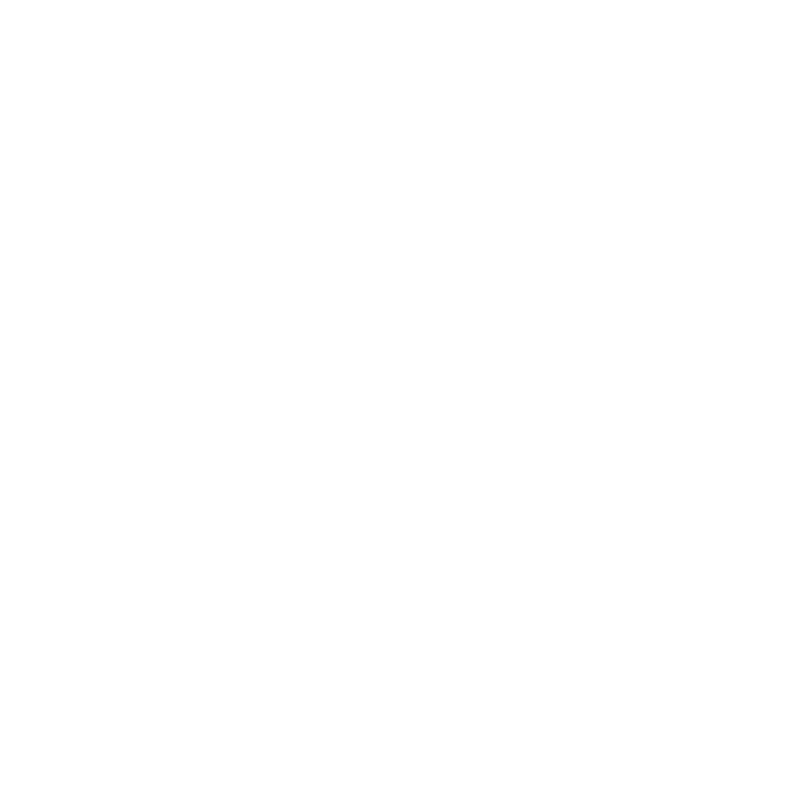
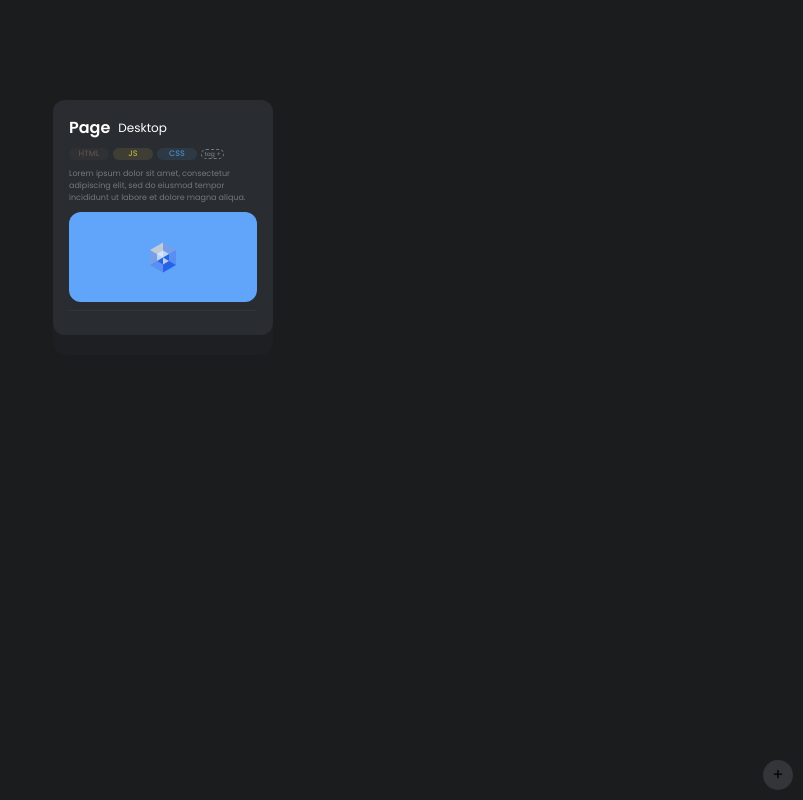
Before and after one commit to rcnald/synthesis, a website: page src/index.html in a window 1280 px wide. Shown: the whole page, without its empty margins (477-1280 px from the left). Drawn offline with nearby package versions, Linux system fonts and the light colour scheme; files that its build step writes are made by us from their sources.

Commit message:
home first look

```diff
--- a/src/index.html
+++ b/src/index.html
@@ -1,14 +1,45 @@
 <!DOCTYPE html>
-<html lang="en">
+<html lang="pt-BR">
     <head>
         <meta charset="UTF-8">
         <meta http-equiv="X-UA-Compatible" content="IE=edge">
         <meta name="viewport" content="width=device-width, initial-scale=1.0">
         <link rel="stylesheet" href="css/main.css">
-        <title>Project Template</title>
+        <link el="preconnect" href="https://fonts.googleapis.com">
+        <link rel="stylesheet" href="https://cdnjs.cloudflare.com/ajax/libs/font-awesome/6.4.0/css/all.min.css" integrity="sha512-iecdLmaskl7CVkqkXNQ/ZH/XLlvWZOJyj7Yy7tcenmpD1ypASozpmT/E0iPtmFIB46ZmdtAc9eNBvH0H/ZpiBw==" crossorigin="anonymous" referrerpolicy="no-referrer" /><link href='https://unpkg.com/boxicons@2.1.4/css/boxicons.min.css' rel='stylesheet'>
+        <link href="https://fonts.googleapis.com/css2?family=Poppins:wght@400;500;600;700&display=swap" rel="stylesheet">
+        <title>synthesis</title>
     </head>
-    <body>
+    <body class="c-body l-body">
+        <main class="c-main l-main">
+            <article class="c-card l-card">
+                <div class="c-card__content">
+                    <div class="c-card__header">
+                        <h1 class="c-card__title">Page</h1>
+                        <h2 class="c-card__type">Desktop</h2>
+                    </div>
+                    <ul class="c-card__tags">
+                        <li class="o-tag l-tag o-tag--HTML">HTML</li>
+                        <li class="o-tag l-tag o-tag--JS">JS</li>
+                        <li class="o-tag l-tag o-tag--CSS">CSS</li>
+                        <li class="o-tag o-tag--add">tag +</li>
+                    </ul>
+                    <p class="c-card__description">Lorem ipsum dolor sit amet, consectetur adipiscing elit, sed do eiusmod tempor incididunt ut labore et dolore magna aliqua. </p>
+                    <picture class="c-card__image l-card__image">
+                        <img class="l-card__icon" src="./assets/icon.svg" alt="">
+                    </picture>
 
+                    <hr class="o-line">
+
+                    <div class="c-card__wrapper">
+                        <button class="c-card__button l-button">Visitar</button>
+                        <input class="o-save fa-regular fa-bookmark" type="checkbox" name="" id="">
+                    </div>
+                </div>
+            </article>
+        </main>
+
+        <button class="o-widget l-widget">+</button>
     </body>
     <script src="js/main.js"></script>
 </html>
--- a/src/sass/abstract/_variables.scss
+++ b/src/sass/abstract/_variables.scss
@@ -1,7 +1,47 @@
 :root{
     // Colors
+    --color-neutral-100: #FFF;
+    --color-gray-900: #1B1C1E;
+    --color-gray-800: #1E1F23;
+    --color-gray-700: #292C31;
+    --color-gray-600: #333539;
+    --color-gray-500: #3A3D42;
+    --color-gray-300: #585858;
+    --color-gray-200: #4E5156;
+    --color-gray-100: #75787D;
+    --color-purple-600: #8770AD;
+    --color-purple-100: #B486FE;
 
-    --color-white: #FFF;
+    --color-primary-600: var(--color-purple-600);
+    --color-primary-100: var(--color-purple-100);
+
+    --theme-color-background-900: var(--color-gray-900);
+    --theme-color-background-800: var(--color-gray-800);
+    --theme-color-background-700: var(--color-gray-700);
+
+    --theme-color-text-500: var(--color-gray-300);
+    --theme-color-text-300: var(--color-gray-100);
+    --theme-color-text-100: var(--color-neutral-100);
+
+    --theme-color-button-900: var(--color-gray-600);
+    --theme-color-button-500: var(--color-primary-600);
+    --theme-color-button-100: var(--color-primary-100);
+
+    --JS-color-text: #f0db4fb3;
+    --JS-color-background: #f0da4f1a;
+
+    --HTML-color-text: #705D52b3;
+    --HTML-color-background: #705D521a;
+
+    --CSS-color-text: #55ACEEb3;
+    --CSS-color-background: #55ACEE1a;
+
+    --tag-color-text: var(--JS-color-text);
+    --tag-color-background: var(--JS-color-background);
+
+    // font
+
+    --ff-main: 'Poppins', sans-serif;
 }
 
 /*
--- /dev/null
+++ b/src/sass/components/_body.scss
@@ -0,0 +1,10 @@
+$component-name: 'c-body';
+$layout-name: 'l-body';
+
+.#{$component-name}{
+    @apply flex items-center justify-center p-16 bg-background-900 font-main;
+}
+
+.#{$layout-name}{
+    @apply min-h-screen;
+}
--- /dev/null
+++ b/src/sass/components/_card.scss
@@ -0,0 +1,55 @@
+$component-name: 'c-card';
+$layout-name: 'l-card';
+
+.#{$component-name}{
+    @apply bg-background-800 pb-[1.25rem] rounded-xl;
+
+    &:hover{
+        .#{$component-name}__wrapper{
+            @apply opacity-100 max-h-[12.5rem];
+            transition: max-height 2s, opacity 1s;
+        }
+    }
+
+    &__content{
+        @apply relative flex flex-col gap-2 p-4 bg-background-700 rounded-xl h-fit;
+        transition: all 1s;
+    }
+
+    &__header{
+        @apply flex gap-2 text-text-100;
+    }
+
+    &__title{
+        @apply font-semibold text-base;
+    }
+
+    &__type{
+        @apply text-xs self-center;
+    }
+
+    &__tags{
+        @apply flex gap-1 flex-wrap;
+    }
+
+    &__description{
+        @apply text-[0.5rem] text-text-300 text-start;
+    }
+
+    &__image{
+        @apply grid place-items-center h-[5.625rem] aspect-video bg-blue-400 rounded-xl;
+    }
+
+    &__wrapper{
+        @apply flex justify-between max-h-0 opacity-0;
+        transition: max-height 750ms, opacity 300ms;
+    }
+
+    &__button{
+        @apply bg-button-900 px-[18px] py-[3px] font-semibold text-[8px] text-text-300 rounded-md;
+    }
+}
+
+.#{$layout-name}{
+    @apply h-fit w-full;
+}
--- a/src/sass/components/_index.scss
+++ b/src/sass/components/_index.scss
@@ -1,3 +1,5 @@
-// @use './' as *;
+@use './body' as *;
+@use './main' as *;
+@use './card' as *;
 
 @tailwind components;
--- /dev/null
+++ b/src/sass/components/_main.scss
@@ -0,0 +1,12 @@
+$component-name: 'c-main';
+$layout-name: 'l-main';
+
+.#{$component-name}{
+    @apply grid grid-cols-[repeat(auto-fit,minmax(0px,220px))] gap-6;
+    grid-auto-rows: 260px;
+    place-content: start center;
+}
+
+.#{$layout-name}{
+    @apply max-w-6xl w-full h-[600px] overflow-y-auto;
+}
--- a/src/sass/objects/_index.scss
+++ b/src/sass/objects/_index.scss
@@ -1 +1,4 @@
-// @use './o-' as *;
+@use './tag' as *;
+@use './line' as *;
+@use './save' as *;
+@use './widget' as *;
--- /dev/null
+++ b/src/sass/objects/_line.scss
@@ -0,0 +1,10 @@
+$object-name: 'o-line';
+$layout-name: 'l-line';
+
+.#{$object-name}{
+    @apply border-[#333539];
+}
+
+.#{$layout-name}{
+
+}
--- /dev/null
+++ b/src/sass/objects/_save.scss
@@ -0,0 +1,10 @@
+$object-name: 'o-save';
+$layout-name: 'l-save';
+
+.#{$object-name}{
+    @apply appearance-none text-text-300;
+
+}
+.#{$layout-name}{
+
+}
--- /dev/null
+++ b/src/sass/objects/_tag.scss
@@ -0,0 +1,30 @@
+$object-name: 'o-tag';
+$layout-name: 'l-tag';
+
+.#{$object-name}{
+    @apply flex justify-center rounded-lg self-center text-[0.5rem] font-medium bg-[var(--tag-color-background)];
+    color: var(--tag-color-text);
+
+    &--add{
+        @apply border border-dashed whitespace-nowrap border-text-300 leading-[0.5rem] px-[0.1563rem] text-[0.375rem] bg-transparent text-text-300;
+    }
+
+    &--JS{
+        --tag-color-text: var(--JS-color-text);
+        --tag-color-background: var(--JS-color-background);
+    }
+
+    &--HTML{
+        --tag-color-text: var(--HTML-color-text);
+        --tag-color-background: var(--HTML-color-background);
+    }
+
+    &--CSS{
+        --tag-color-text: var(--CSS-color-text);
+        --tag-color-background: var(--CSS-color-background);
+    }
+}
+
+.#{$layout-name}{
+    @apply w-10;
+}
--- /dev/null
+++ b/src/sass/objects/_widget.scss
@@ -0,0 +1,15 @@
+$object-name: 'o-widget';
+$layout-name: 'l-';
+
+.#{$object-name}{
+    @apply bg-button-900 w-[30px] aspect-square fixed bottom-[10px] right-[10px] rounded-[50%];
+    transition: border-radius 250ms, background-color 500ms, color 500ms;
+
+    &:hover{
+        @apply bg-button-100 rounded-[10px] text-white
+    }
+}
+
+.#{$layout-name}{
+
+}
--- a/tailwind.config.js
+++ b/tailwind.config.js
@@ -2,7 +2,32 @@
 module.exports = {
   content: ["./src/**/*.{html,js}"],
   theme: {
-    extend: {},
+    extend: {
+      colors:{
+        'primary':{
+          '600':'var(--color-primary-600)',
+          '100':'var(--color-primary-100)',
+        },
+        'background':{
+          '900':'var(--theme-color-background-900)',
+          '800':'var(--theme-color-background-800)',
+          '700':'var(--theme-color-background-700)',
+        },
+        'text':{
+          '500':'var(--theme-color-text-500)',
+          '300':'var(--theme-color-text-300)',
+          '100':'var(--theme-color-text-100)',
+        },
+        'button':{
+          '900':'var(--theme-color-button-900)',
+          '500':'var(--theme-color-button-500)',
+          '100':'var(--theme-color-button-100)',
+        },
+      },
+      fontFamily:{
+        'main':'var(--ff-main)',
+      }
+    },
   },
   plugins: [],
 }
```
Also changed, not shown: src/assets/bookmark-regular.svg (added), src/assets/bookmark-solid.svg (added), src/assets/icon.svg (added).
